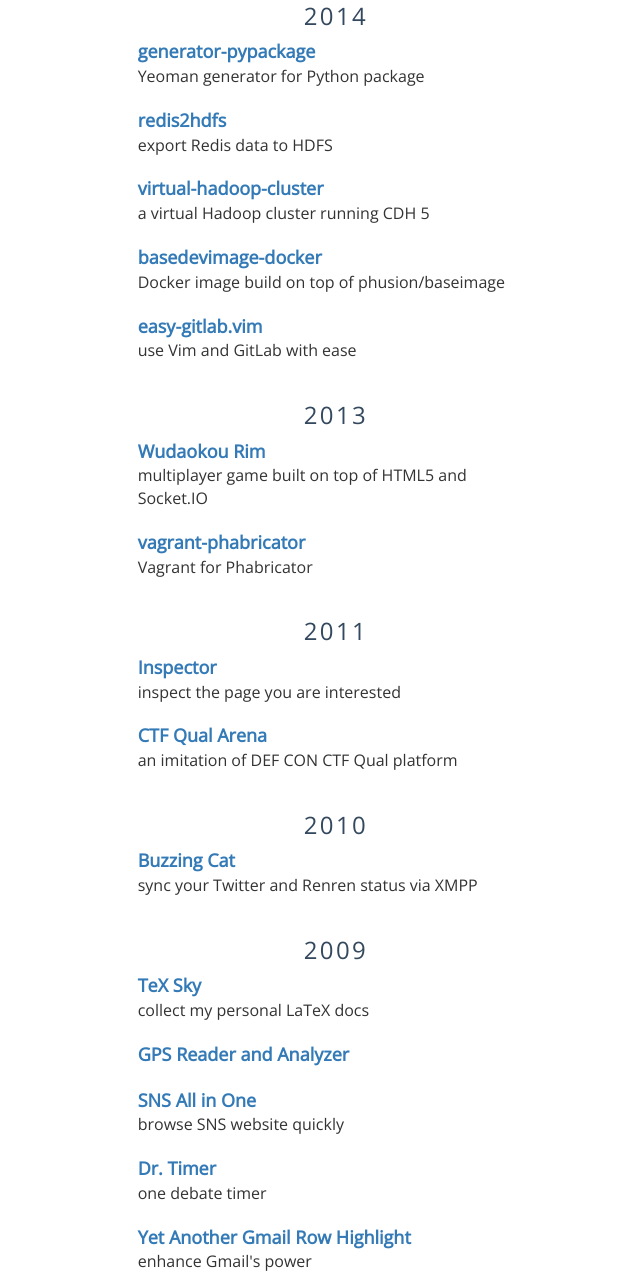
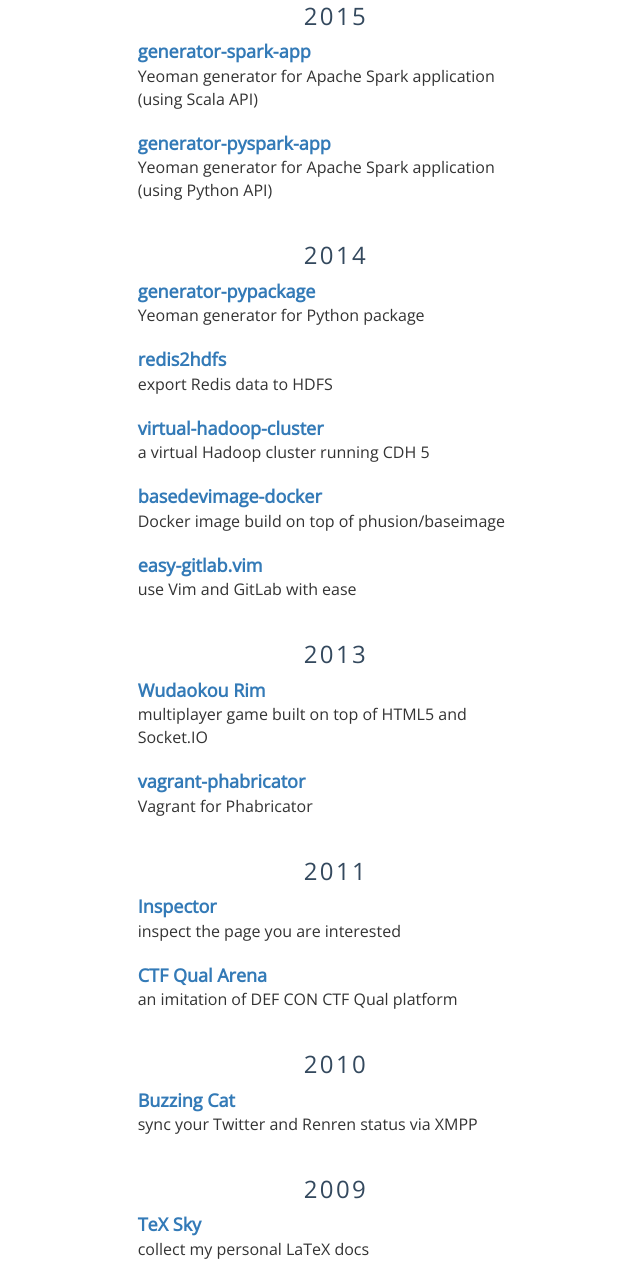
Before and after one commit to xiaogaozi/xiaogaozi.org, a website: page index.html in a window 1280 px wide. Shown: the part 890-2168 px from the top of the page, without its empty margins (304-944 px from the left). Drawn offline with nearby package versions, Linux system fonts and the light colour scheme; a web font is replaced by a local one.

Commit message:
Add new project

```diff
--- a/index.html
+++ b/index.html
@@ -41,6 +41,16 @@
       <div class="projects section" id="projects">
         <div class="col-md-4 center-block">
           <h2>Projects</h2>
+
+          <h3>2015</h3>
+          <dl>
+            <dt><a href="https://github.com/xiaogaozi/generator-spark-app">generator-spark-app</a></dt>
+            <dd>Yeoman generator for Apache Spark application (using Scala API)</dd>
+          </dl>
+          <dl>
+            <dt><a href="https://github.com/xiaogaozi/generator-pyspark-app">generator-pyspark-app</a></dt>
+            <dd>Yeoman generator for Apache Spark application (using Python API)</dd>
+          </dl>
 
           <h3>2014</h3>
           <dl>
@@ -92,28 +102,21 @@
 
           <h3>2009</h3>
           <dl>
-            <dt><a href="http://code.google.com/p/texsky">TeX Sky</a></dt>
+            <dt><a href="https://github.com/xiaogaozi/texsky">TeX Sky</a></dt>
             <dd>collect my personal LaTeX docs</dd>
           </dl>
           <dl>
-            <dt><a href="http://code.google.com/p/pozsev">GPS Reader and Analyzer</a></dt>
-          </dl>
-          <dl>
-            <dt><a href="http://code.google.com/p/fancyweb">SNS All in One</a></dt>
+            <dt><a href="https://github.com/xiaogaozi/fancyweb/tree/master/Jetpack/SNSAllInOne">SNS All in One</a></dt>
             <dd>browse SNS website quickly</dd>
           </dl>
           <dl>
             <dt><a href="https://github.com/xiaogaozi/princess-alist/tree/master/home/xiaogaozi/src/Python/Dr.Timer">Dr. Timer</a></dt>
             <dd>one debate timer</dd>
           </dl>
-          <dl>
-            <dt><a href="http://userscripts.org/scripts/show/62644">Yet Another Gmail Row Highlight</a></dt>
-            <dd>enhance Gmail's power</dd>
-          </dl>
 
           <h3>2008</h3>
           <dl>
-            <dt><a href="http://code.google.com/p/crazymaze">Crazy Maze</a></dt>
+            <dt><a href="https://github.com/xiaogaozi/crazymaze">Crazy Maze</a></dt>
             <dd>one terminal maze game</dd>
           </dl>
         </div>
```
